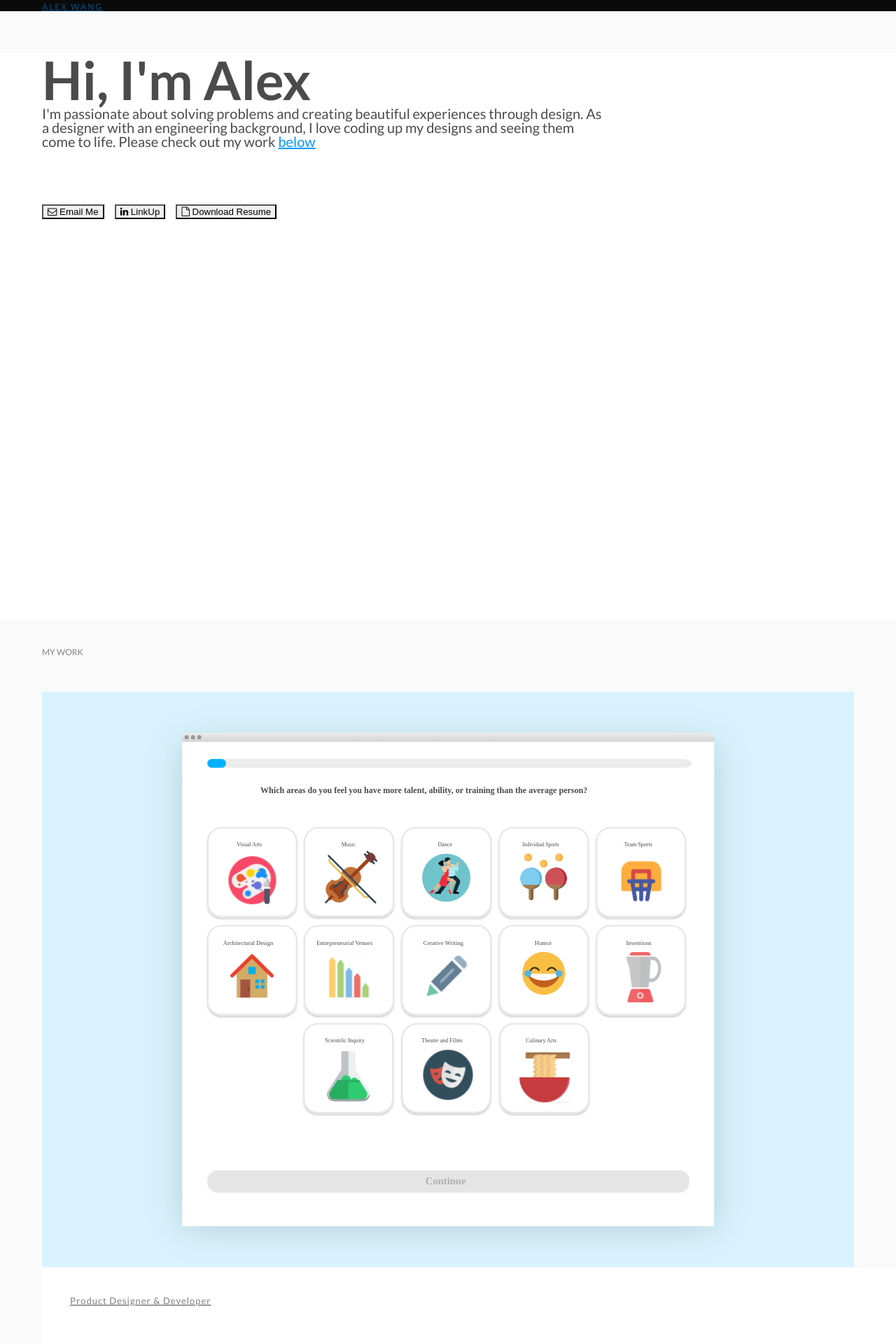
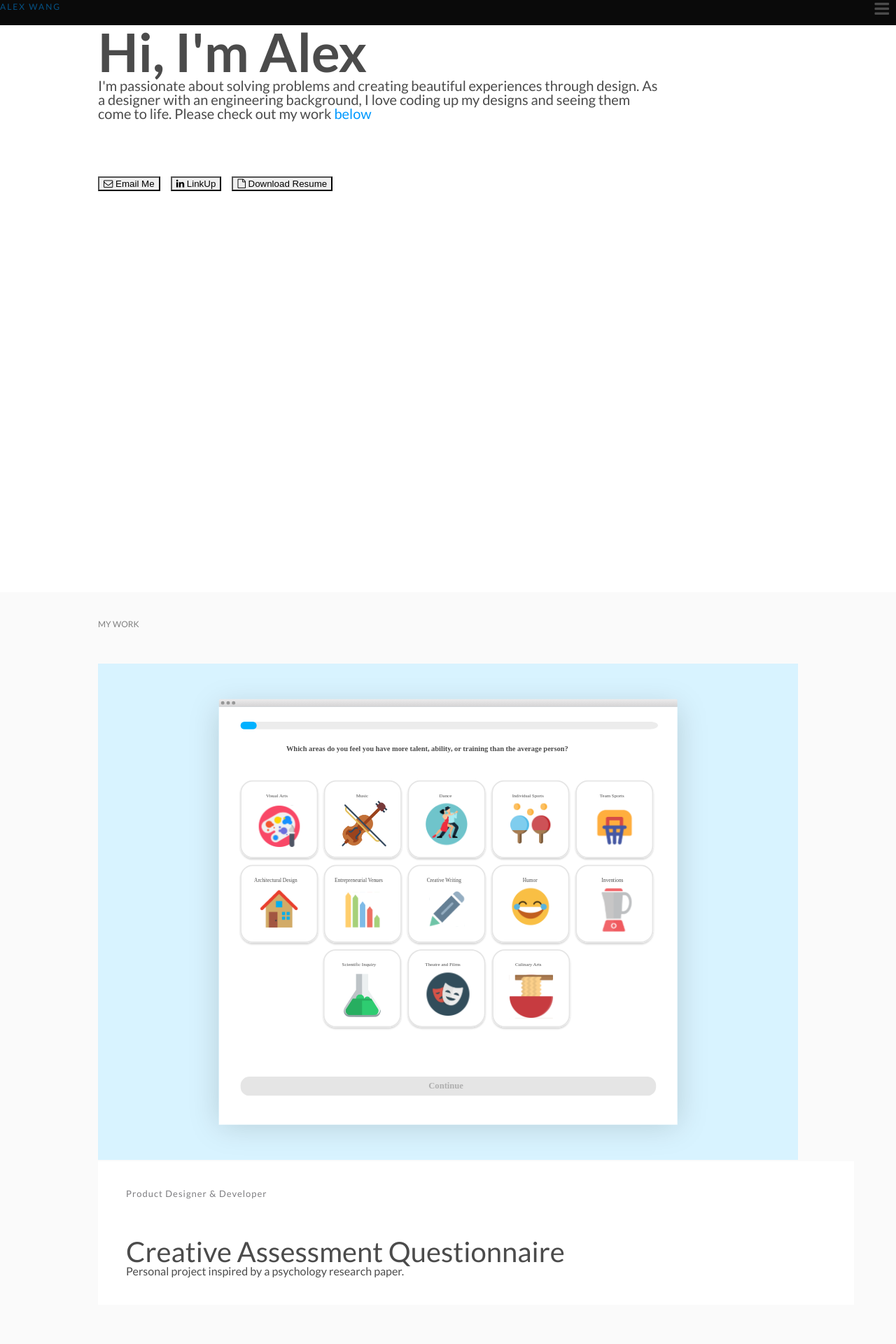
Before and after one commit to awanger/awanger.github.io, a Jekyll site: the page built from index.html, in a window 1280 px wide. Shown: the top 1920 px of the page at 70% size. Built offline with Jekyll 4.4.1, drawn with Linux system fonts in a browser that asks for light colours.

Commit message:
Add functional hamburger menu button

```diff
--- a/_includes/header.html
+++ b/_includes/header.html
@@ -1,5 +1,13 @@
-<nav class="navbar navbar-expand-lg navbar-dark bg-dark">
-  <div class="container">
-    <a class="navbar-brand" href={% link index.html %}>Alex Wang</a>
-  </div>
-</nav>
+<header class="header">
+  <a class="navbar-brand" href={% link index.html %}>Alex Wang</a>
+  <nav class="navbar">
+    <input type="checkbox" id="toggle">
+    <ul class="nav-links">
+      <li><a href="#">Home</a></li>
+      <li><a href="#">Work</a></li>
+      <li><a href="#">About</a></li>
+      <li><a href="#">Contact</a></li>
+    </ul>
+  </nav>
+  <label for="toggle" class="hamburger"><i class="fa fa-bars"></i></label>
+</header>
--- a/assets/css/custom.css
+++ b/assets/css/custom.css
@@ -1,26 +1,75 @@
 @import url('https://fonts.googleapis.com/css?family=Lato:300,400,700,900&display=swap');
 
-/* Override some Bootstrap grid system stuff */
-
-/* you might need to make this selector more specific */
-.col-md-6 {
-    padding-right: 0px;
-    padding-left: 0px;
-}
-
-.container {
-    max-width: 1160px;
-    margin: 0 auto;
-    padding: 0 4%;
-}
-
-/* Global font style */
 body {
     font-family: 'Lato', sans-serif;
     font-size: 16px;
     color: #4b4b4b;
     background-color: #FAFAFA;
 }
+
+a {
+    text-decoration: none;
+}
+
+.container {
+    width: 90%;
+    max-width:1000px;
+    margin: 0 auto;
+    padding: 0 4%;
+}
+
+/* Navbar mobile layout */
+.header {
+    background-color: #0A0A0A;
+}
+
+.navbar {
+    padding: 10px;
+}
+
+.nav-links {
+    text-align: center;
+    display: none;
+}
+
+.nav-links > li {
+    margin-bottom: 10px;
+}
+
+/* checkbox - needs to be hidden */
+#toggle {
+    position: absolute;
+    top: -100px;
+    left: -100px;
+    display: none;
+}
+
+#toggle:checked + .nav-links {
+    display: block;
+}
+
+.hamburger {
+    position: absolute;
+    top: 0;
+    right: 10px;
+    font-size: 24px;
+    cursor: pointer;
+}
+
+
+.navbar-brand {
+    font-size: 12px;
+    text-transform: uppercase;
+    opacity: 0.5;
+    transition: opacity 0.5s ease;
+    letter-spacing: 2px;
+    margin: 0.5em 0;
+}
+
+.navbar-brand:hover {
+    opacity: 1;
+}
+
 
 .title1, title2 {
     font-family: 'Lato', sans-serif;
@@ -29,11 +78,11 @@
 .title1 {
     font-weight: 550;
     font-size: 76px;
-    margin-top: 60px;
+    /* margin-top: 60px; */
 }   @media screen and (max-width: 575px) {
         .title1 {
             font-size: 40px;
-            margin-top: 30px;
+            /* margin-top: 30px; */
         }
     }
 
@@ -54,25 +103,6 @@
 .blurb {
     font-weight: 500;
     max-width: 800px;
-}
-
-.navbar-brand {
-    font-size: 12px;
-    text-transform: uppercase;
-    opacity: 0.5;
-    transition: opacity 0.5s ease;
-    letter-spacing: 2px;
-    margin: 0.5em 0;
-}
-
-.navbar-brand:hover {
-
-    opacity: 1;
-}
-
-/* Navbar */
-.bg-dark {
-    background-color: #0A0A0A !important;
 }
 
 /* Hero section */
```
